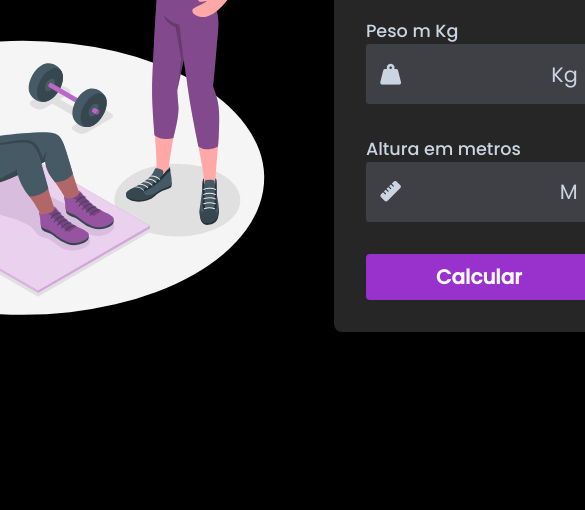
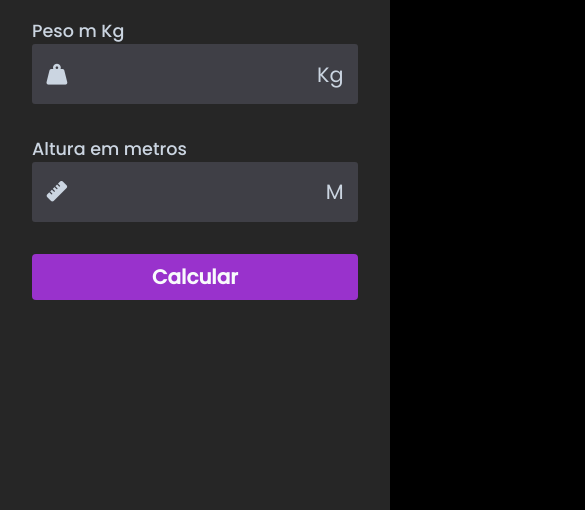
Before and after one commit to dudxz7/CalculadoraIMC, a plain HTML site: page index.html in a window 390 px wide. Shown: the part 334-844 px from the top of the page, 585 px wide, since content can reach past the window. Drawn offline with Linux system fonts and the light colour scheme.

Commit message:
{+} @media queries

```diff
--- a/css/style.css
+++ b/css/style.css
@@ -139,3 +139,20 @@ body{
 .cuidadonaomininu{
     color: #dc2626;
 }
+@media screen and (max-width: 1024px){
+    #img{
+        display: none;
+    }
+}
+@media screen and (max-width: 500px){
+    #container{
+        width: 100%;
+        height: 100%;
+    }
+    #calculadora{
+        width: 100%;
+        height: 100%;
+        border-radius: 0;
+        justify-content: center;
+    }
+}
```
